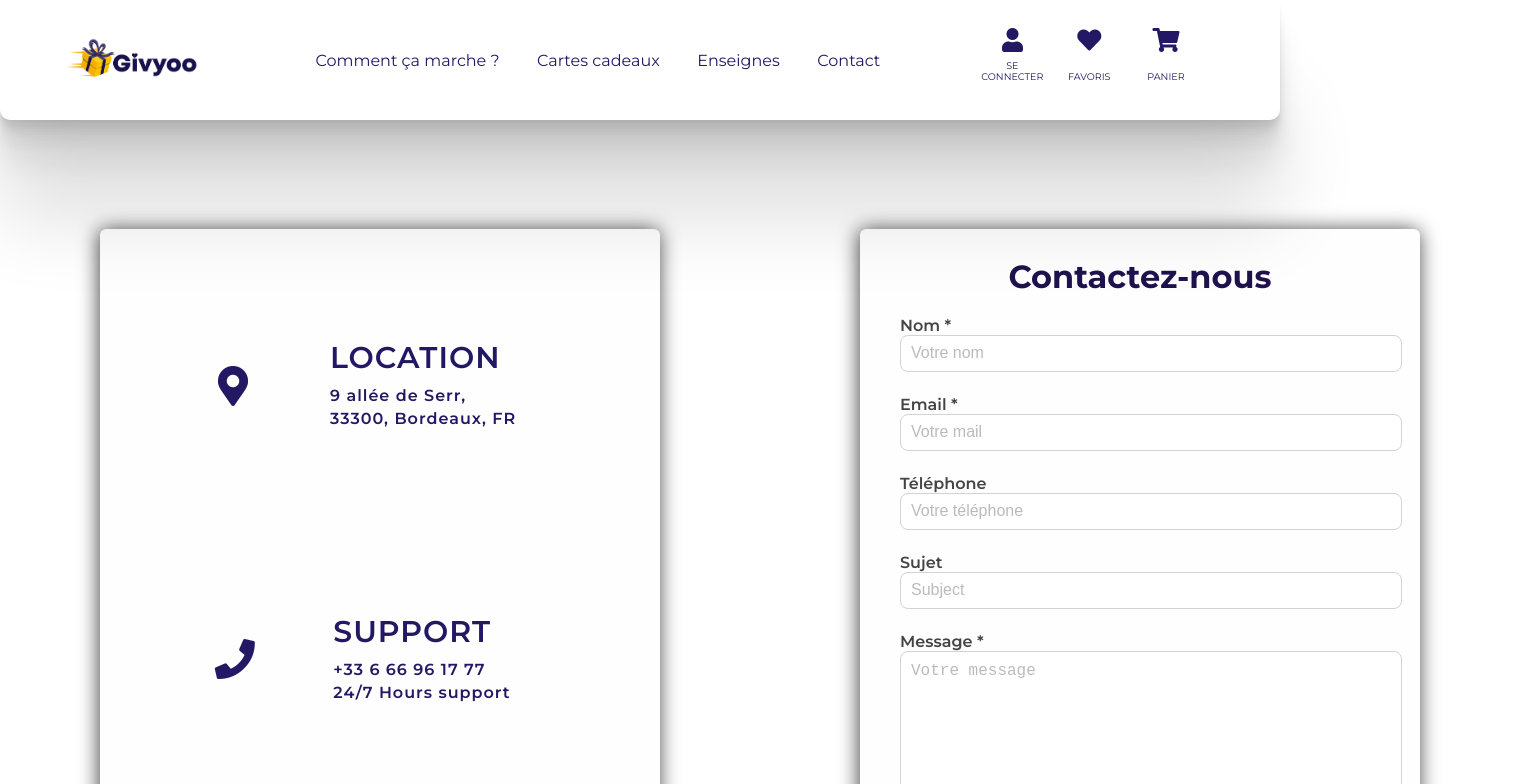
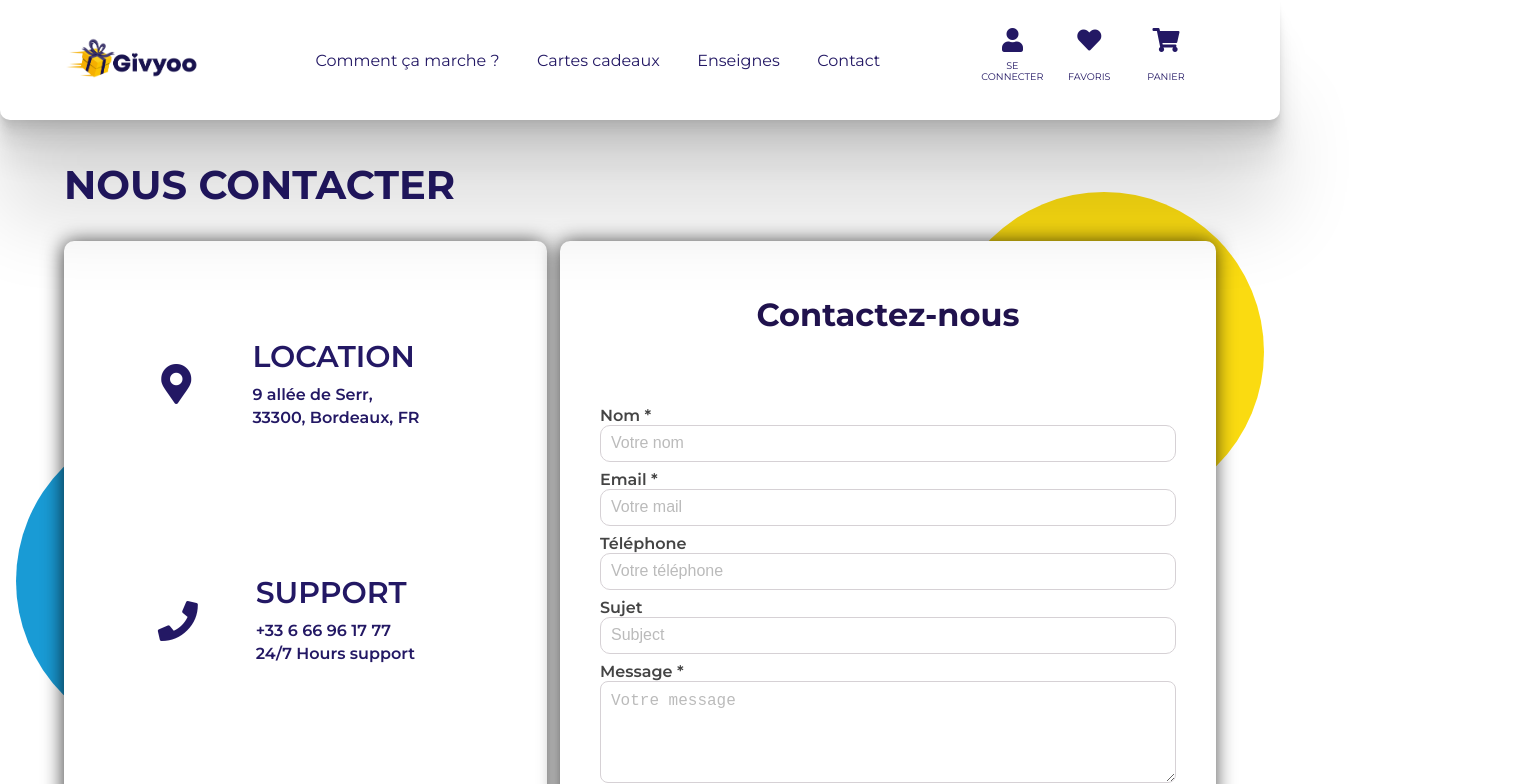
Before and after one commit to gobelinmalin/bordeaux_0320_p3_front_giftcard, a React (Create React App) app: page /contact in a window 1280 px wide. Shown: the top 784 px of the page, 1520 px wide, since content can reach past the window. Built offline with nearby package versions, Linux system fonts and the light colour scheme.

Commit message:
contact page with circles

```diff
--- a/src/components/Contact/Contact.css
+++ b/src/components/Contact/Contact.css
@@ -1,10 +1,21 @@
+.Contact {
+  margin:auto;
+  margin-top: 20vh;
+  width:90%;
+  margin-bottom: 3rem;
+}
 .Contact h3 {
   font-weight: bold;
   font-size: 2.5rem;
-  margin-left: 200px;
+  width: 100%;
+  margin: auto;
+  margin-bottom: 2rem;
 }
 
 .ContainerContact {
   display: flex;
-  justify-content: space-evenly;
+  align-items: center;
+  justify-content: space-between;
+  margin: auto;
+  width:100%;
 }
--- a/src/components/Contact/Contact.jsx
+++ b/src/components/Contact/Contact.jsx
@@ -6,6 +6,7 @@ import ContactForm from './ContactForm';
 const Contact = () => {
   return (
     <div className="Contact">
+      <div className='circle circle2'/>
       <h3>NOUS CONTACTER</h3>
       <div className="ContainerContact">
         <ContactInfo />
--- a/src/components/Contact/ContactForm.css
+++ b/src/components/Contact/ContactForm.css
@@ -6,34 +6,17 @@
   margin: 40px 0px 40px 0px;
 }
 
-.informations {
+.FormWrapper {
   display: flex;
   flex-direction: column;
   justify-content: space-around;
   flex-wrap: wrap;
-  margin: 100px;
-  width: 480px;
-  max-width: 80%;
-  min-width: 100px;
-  min-height: 760px;
+  height: 80vh;
+  width: 50%;
   padding: 20px 40px;
-  border-radius: 6px;
+  border-radius: 10px;
   box-shadow: -1px 1px 20px 0px rgba(0, 0, 0, 0.75);
-  background-color: #fefefe;
-}
-
-.FormWrapper {
-  display: flex;
-  flex-direction: column;
-  margin: 100px;
-  width: 480px;
-  max-width: 80%;
-  min-width: 100px;
-  min-height: 400px;
-  padding: 20px 40px;
-  border-radius: 6px;
-  box-shadow: -1px 1px 20px 0px rgba(0, 0, 0, 0.75);
-  background-color: #fefefe;
+  background-color: #fff;
 }
 
 .FormWrapper h2 {
@@ -50,6 +33,7 @@
   width: 100%;
   display: flex;
   flex-wrap: wrap;
+  flex-direction: column;
 }
 
 .info {
@@ -59,39 +43,36 @@
 }
 
 .info small {
-  color: red;
+  color: #e12b4d;
 }
 
 .FormWrapper label {
   margin-bottom: 0.5em;
   color: #444;
   font-weight: 600;
-}
-
-.FormWrapper .LabelBad {
-  color: #db2269;
+  width: 100%;
+  display: flex;
+  flex-direction: column;
 }
 
 .FormWrapper input {
+  padding: 10px;
+  border-radius: 10px;
+  outline: none;
+  border: 1px solid #d6d1d5;
+}
+
+.FormWrapper input:hover,
+.FormWrapper textarea:hover {
+  border: 1px solid #fadb11;
+}
+
+.FormWrapper textarea {
+  height: 10vh;
   padding: 10px 10px;
   border-radius: 8px;
   outline: none;
   border: 1px solid #d6d1d5;
-  width: 100%;
-}
-
-.FormWrapper input:hover,
-.FormWrapper textarea:hover {
-  border: 1px solid #e12b4d;
-}
-
-.FormWrapper textarea {
-  height: 200px;
-  padding: 10px 10px;
-  border-radius: 8px;
-  outline: none;
-  border: 1px solid #d6d1d5;
-  width: 100%;
 }
 
 .FormWrapper textarea::placeholder {
@@ -104,25 +85,10 @@
   color: #bbb;
 }
 
-.InputLengthDefault {
-  border: 1px solid #d6d1d5;
-}
-
-.InputLengthOk {
-  border: 1px solid #10ac84;
-}
-
-.FormWrapper .InputLengthBad,
-.FormWrapper .TextareaLengthBad {
-  border: 1px solid #db2269;
-}
-
 .FormWrapper button {
   min-width: 100%;
   cursor: pointer;
-  margin-right: 0.25em;
-  margin-top: 0.5em;
-  padding: 0.938em;
+  padding: 0.8rem;
   border: none;
   border-radius: 10px;
   background-color: #231864;
@@ -133,13 +99,6 @@
   -moz-border-radius: 10px;
   -ms-border-radius: 10px;
   -o-border-radius: 10px;
-}
-
-.error {
-  color: #db2269;
-  font-size: 0.8em;
-  display: relative;
-  padding: 5px;
 }
 
 .name,
@@ -166,7 +125,6 @@
   flex-direction: column;
   margin-bottom: 15px;
   width: 100%;
-  height: 100%;
 }
 
 .submit {
--- a/src/components/Contact/ContactForm.jsx
+++ b/src/components/Contact/ContactForm.jsx
@@ -19,11 +19,9 @@ const ContactForm = () => {
   };
 
   return (
-    <div>
       <div className="FormWrapper">
         <h2>Contactez-nous</h2>
         <form onSubmit={handleSubmit} noValidate>
-          <div className="name">
             <label htmlFor="name">
               Nom *
               <input
@@ -35,8 +33,6 @@ const ContactForm = () => {
                 noValidate
               />
             </label>
-          </div>
-          <div className="email">
             <label htmlFor="email">
               Email *
               <input
@@ -48,9 +44,6 @@ const ContactForm = () => {
                 noValidate
               />
             </label>
-          </div>
-
-          <div className="phone">
             <label htmlFor="phone">
               Téléphone
               <input
@@ -62,8 +55,6 @@ const ContactForm = () => {
                 noValidate
               />
             </label>
-          </div>
-          <div className="subject">
             <label htmlFor="subject">
               Sujet
               <input
@@ -75,8 +66,6 @@ const ContactForm = () => {
                 noValidate
               />
             </label>
-          </div>
-          <div className="message">
             <label htmlFor="message">
               Message *
               <textarea
@@ -88,18 +77,14 @@ const ContactForm = () => {
                 noValidate
               />
             </label>
-          </div>
-
           <div className="info">
             <small>* required</small>
           </div>
-
           <div className="submit">
             <button type="submit">Submit</button>
           </div>
         </form>
       </div>
-    </div>
   );
 };
 
--- a/src/components/Contact/ContactInfo.css
+++ b/src/components/Contact/ContactInfo.css
@@ -16,9 +16,8 @@
 .LeftPhoneText,
 .LeftMailText {
   text-align: left;
-  width: 45%;
+  width: 50%;
   align-self: center;
-  letter-spacing: 1px;
   font-weight: 600;
 }
 
@@ -55,15 +54,12 @@
   flex-direction: column;
   justify-content: space-around;
   flex-wrap: wrap;
-  margin: 100px;
-  width: 480px;
-  max-width: 80%;
-  min-width: 100px;
-  min-height: 760px;
+  width: 35%;
+  min-height: 80vh;
   padding: 20px 40px;
-  border-radius: 6px;
+  border-radius: 10px;
   box-shadow: -1px 1px 20px 0px rgba(0, 0, 0, 0.75);
-  background-color: #fefefe;
+  background-color: #fff;
 }
 
 .Icon {
--- a/src/components/Contact/ContactInfo.jsx
+++ b/src/components/Contact/ContactInfo.jsx
@@ -3,7 +3,6 @@ import './ContactInfo.css';
 
 const ContactInfo = () => {
   return (
-    <div>
       <div className="informations">
         <div className="LeftLocation">
           <div className="LeftLocationImage">
@@ -32,15 +31,13 @@ const ContactInfo = () => {
           <div className="LeftMailText">
             <h2>Email</h2>
             <p>
-              support
-              <br />
               contact@Givyoo.com
             </p>
           </div>
         </div>
+        <div className='circle circle1'/>
       </div>
-    </div>
-  );
+    );
 };
 
 export default ContactInfo;
```
